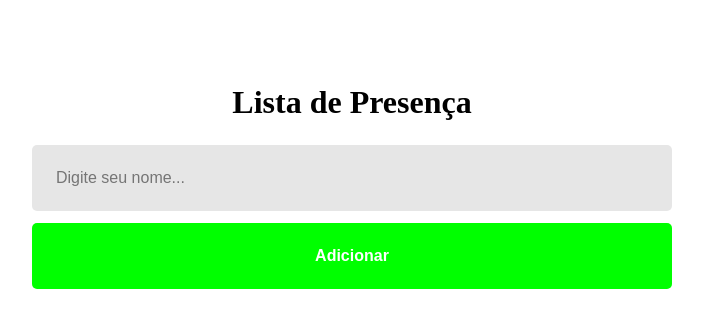
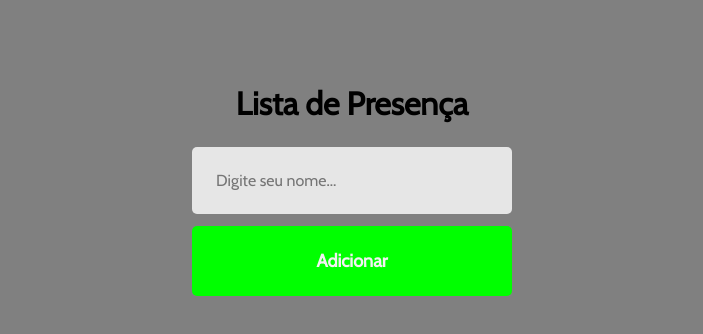
Before and after one commit to rdg-404/typescript-discover, a React (Vite) app: page / in a window 1280 px wide. Shown: the top 334 px of the page, without its empty margins (288-991 px from the left). Built offline with nearby package versions, Linux system fonts and the light colour scheme.

Commit message:
ORGANIZE THE POSITION PAGE AND ADD FONT

```diff
--- a/index.html
+++ b/index.html
@@ -4,6 +4,9 @@
     <meta charset="UTF-8" />
     <link rel="icon" type="image/svg+xml" href="/vite.svg" />
     <meta name="viewport" content="width=device-width, initial-scale=1.0" />
+    <link rel="preconnect" href="https://fonts.googleapis.com">
+    <link rel="preconnect" href="https://fonts.gstatic.com" crossorigin>
+    <link href="https://fonts.googleapis.com/css2?family=Cabin&display=swap" rel="stylesheet">
     <title>Vite + React</title>
   </head>
   <body>
--- a/src/pages/Home/home.css
+++ b/src/pages/Home/home.css
@@ -1,7 +1,13 @@
 .container{
     display: flex;
     align-items: center;
+    justify-content: center;
     flex-direction: column;
+    margin: 0 auto;
+
+    width: 50%;
+    height: 100%;
+
 }
 
 .container h1{
@@ -15,8 +21,10 @@
     background: #e6e6e6;
     border-radius: 5px;
     border: none;
+    outline: none;
 
     font-size: 16px;
+
 }
 
 .container button{
@@ -25,7 +33,7 @@
     font-weight: 700;
 
     background: #00ff00;
-    color: #fff;
+    color: #f2f2f2;
 
     border-radius: 5px;
     margin: 12px 0 84px;
@@ -35,7 +43,7 @@
     cursor: pointer;
 
     transition: filter 0.2s;
-    font-size: 16px;
+    font-size: 18px;
 
 }
 
--- a/src/style.css
+++ b/src/style.css
@@ -3,3 +3,14 @@
     padding: 0;
     box-sizing: border-box;
 }
+
+body{
+    background: #808080;
+}
+
+body, input, button{
+    font-size: 16px;
+    font-family: 'Cabin', sans-serif;
+
+    -webkit-font-smoothing: antialiased;
+}
```
